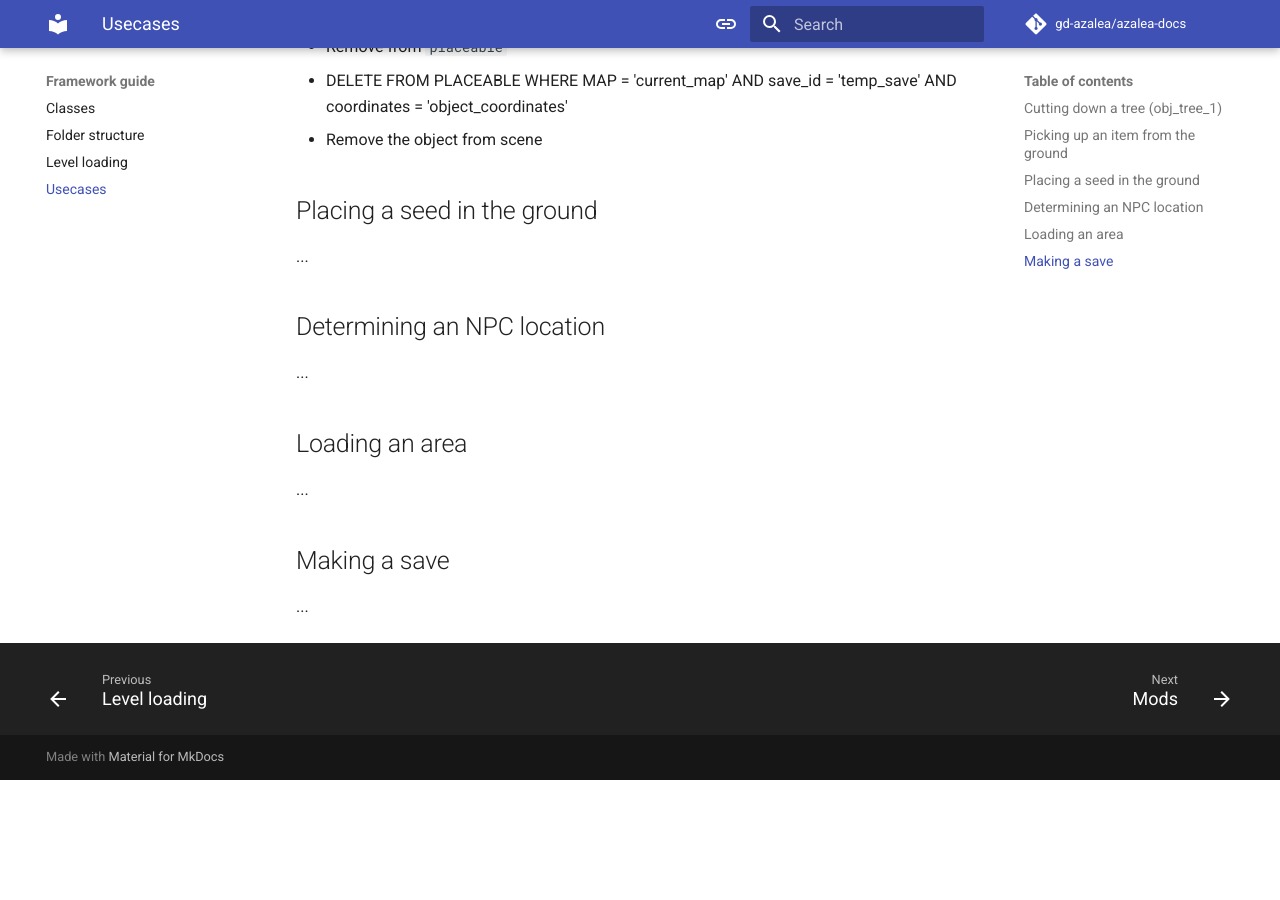
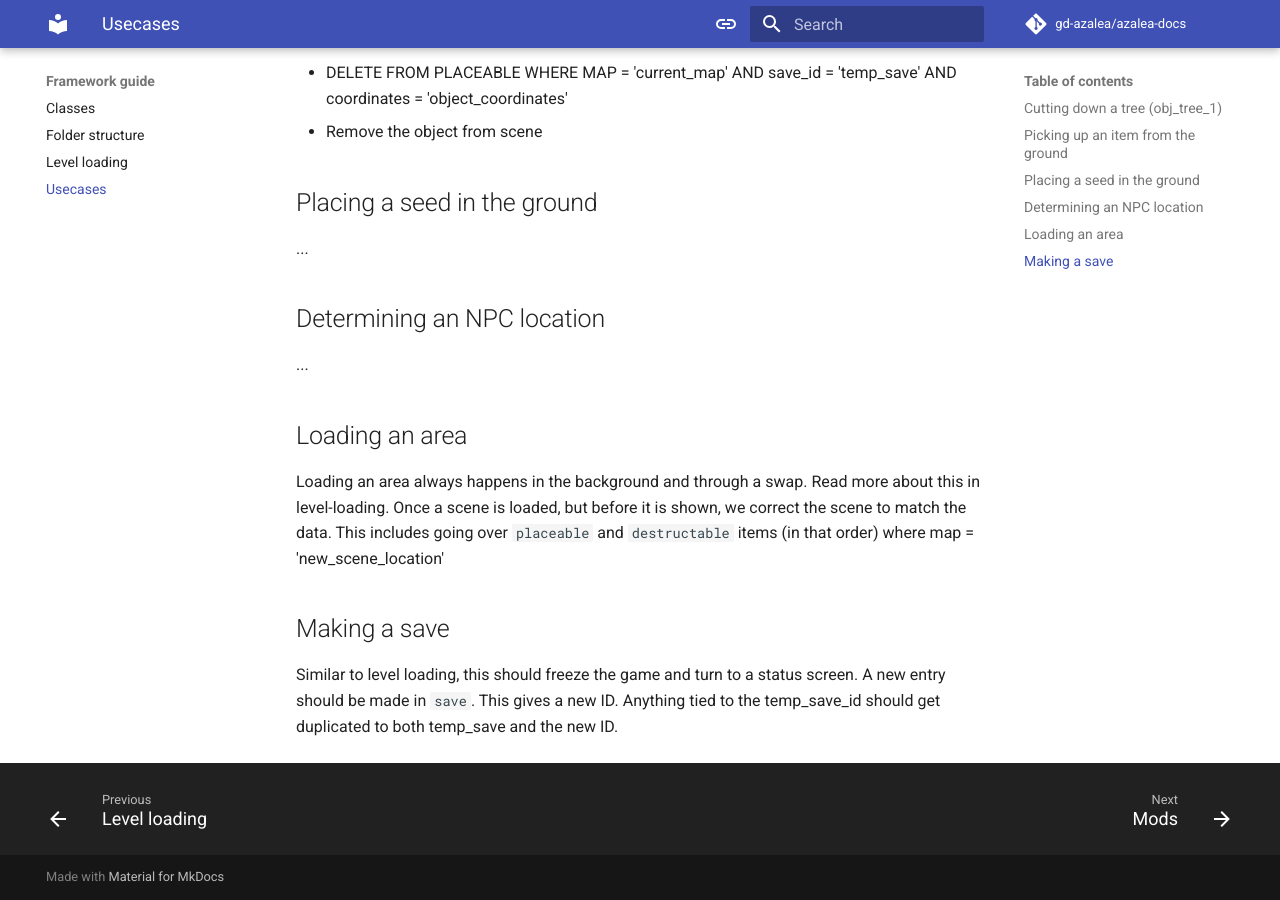
Before and after one commit to gd-azalea/azalea-docs, an MkDocs documentation site: the page built from docs/framework-guide/usecases.md, in a window 1280 px wide and 900 px high, scrolled down 1031 px. Built offline with MkDocs 1.6.1 and Material for MkDocs 9.7.7, drawn with Linux system fonts in a browser that asks for light colours; comment, search, counter and statistics services are not loaded; before the commit the page ends 1811 px from its top, so only the background shows below that.

Commit message:
Update usecases.md

```diff
--- a/docs/framework-guide/usecases.md
+++ b/docs/framework-guide/usecases.md
@@ -4,13 +4,11 @@ The framework is very data centric. This page illustrates usecases and how the c
 
 ## Cutting down a tree (obj_tree_1)
 - Get tree object coordinates
-
 - Remove the tree object from the scene
   - Add an entry to `destructable`:
     - object_name = obj_tree_1
     - map = current map
     - save_id = current runtime savestate
-
 - Spawn in place some resources (wood)
   - Add entry to `placeable`:
     - save_id = current runtime savestate
@@ -35,7 +33,11 @@ The framework is very data centric. This page illustrates usecases and how the c
 ...
 
 ## Loading an area
-...
+Loading an area always happens in the background and through a swap. Read more about this in level-loading.
+Once a scene is loaded, but before it is shown, we correct the scene to match the data.
+This includes going over `placeable` and `destructable` items (in that order) where map = 'new_scene_location'
 
 ## Making a save
-...
+Similar to level loading, this should freeze the game and turn to a status screen.
+A new entry should be made in `save`. This gives a new ID.
+Anything tied to the temp_save_id should get duplicated to both temp_save and the new ID.
```
